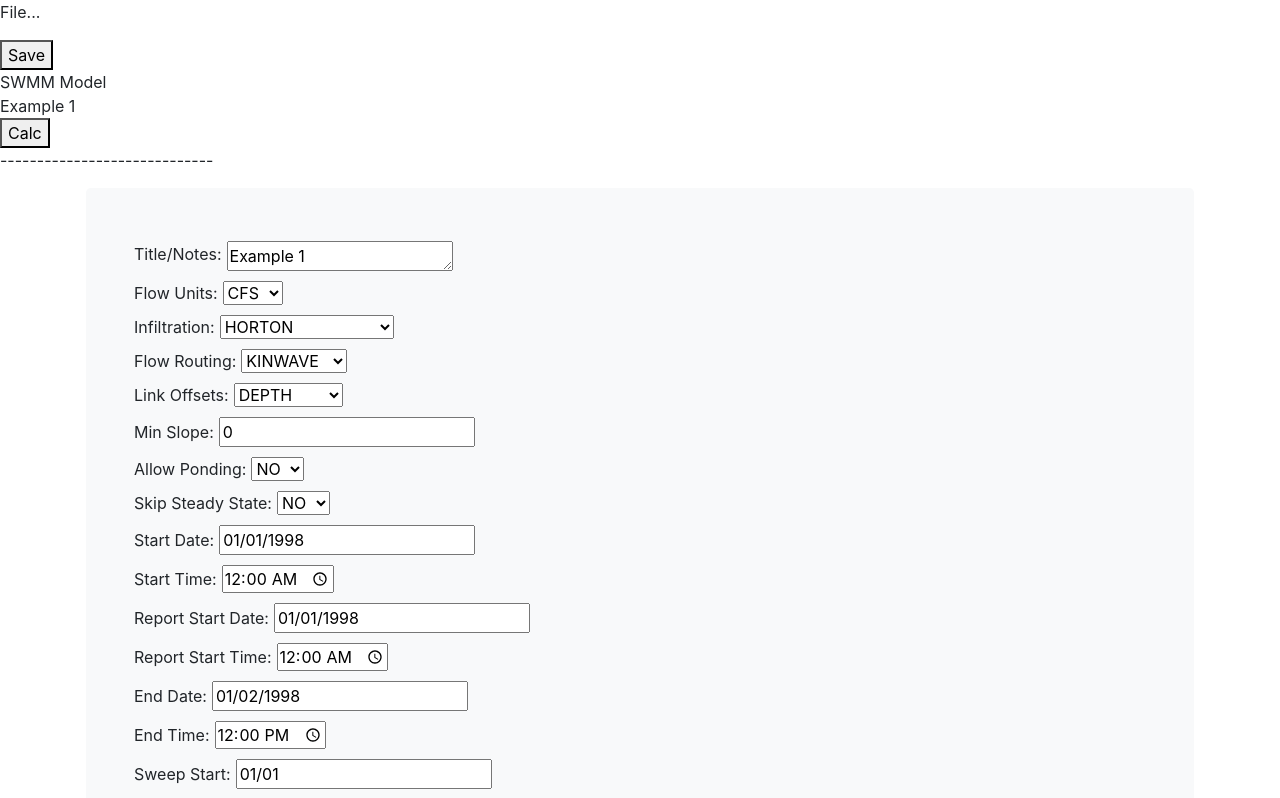
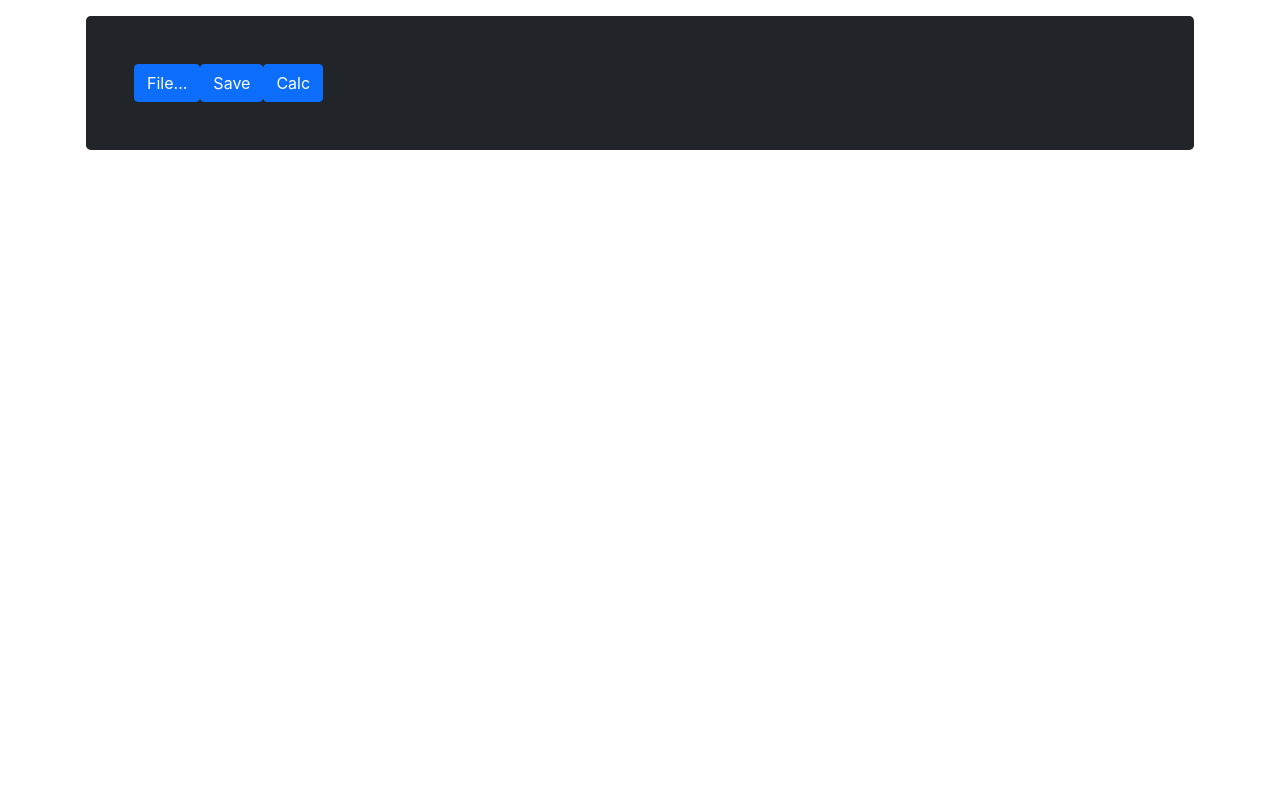
Before and after one commit to swmm-js/swmmjs, a React (Create React App) app: page / in a window 1280 px wide. Shown: the top 798 px of the page. Built offline with nearby package versions, Linux system fonts and the light colour scheme.

Commit message:
decent button show

```diff
--- /dev/null
+++ b/src/components/ButtonFile.js
@@ -0,0 +1,67 @@
+import React from 'react';
+import {Button} from 'react-bootstrap';
+import { parseInput } from '../swmmjs.js'
+
+function ButtonFile({data = {}, onUpdate, style = {}}) {
+  const hiddenFileInput = React.useRef(null);
+  const handleClick = event => {
+    hiddenFileInput.current.click();
+  }
+  const handleChange = e => {
+    e.preventDefault()
+    const reader = new FileReader()
+    reader.onload = async (e) => {
+      const text = (e.target.result);
+      const theModel = parseInput(text);
+
+      onUpdate(theModel)
+    };
+    reader.readAsText(e.target.files[0])
+  }
+
+  return (
+    <>
+      <Button onClick={handleClick}>
+        File...
+      </Button>
+      <input
+        type="file"
+        ref={hiddenFileInput}
+        onChange={handleChange}
+        style={{display: 'none'}}
+      />
+    </>
+  )
+  /*
+  function showFile (e) {
+    e.preventDefault()
+    const reader = new FileReader()
+    reader.onload = async (e) => {
+      const text = (e.target.result);
+      const theModel = parseInput(text);
+
+      onUpdate(theModel)
+    };
+    reader.readAsText(e.target.files[0])
+  }*/
+/*
+  return (
+    <div className="col-md-12 mb-12">
+      <label htmlFor="fileUpload"><p>File...</p>
+      <input
+        type="file"
+        id="fileUpload"
+        onChange={e=>showFile(e)}
+        style={{display:"none"}}
+      />
+      </label>
+    </div>
+  )*/
+}
+
+export default ButtonFile;
+
+
+<div class="col-md-12 mb-12">
+  <button type="button" id="save-modal-inflows ripplebutton btn-block" class="btn btn-primary">Save changes</button>
+</div>
--- /dev/null
+++ b/src/components/ButtonSave.js
@@ -0,0 +1,17 @@
+import React from 'react';
+import { saveInp } from '../swmmjs.js'
+import { Button } from 'react-bootstrap'
+
+function ButtonSave({model = {}, onUpdate, style = {}}) {
+  return (
+    <>
+      <Button
+        id="fileSave"
+        onClick={()=>{saveInp(model); onUpdate(model)}}
+      >Save</Button>
+    </>
+  )
+}
+
+
+export default ButtonSave;
--- a/src/components/Conduits.js
+++ b/src/components/Conduits.js
@@ -22,7 +22,10 @@
 
   // This should probably be a useMemo, and not a
   // useEffect call.
-  useEffect(() => {setLinkID(Object.keys(data.CONDUITS)[0])}, [Object.keys(data.CONDUITS)[0]])
+
+  useEffect(() => {
+    setLinkID(Object.keys(data.CONDUITS)[0])
+  }, [data.CONDUITS])
 
   // This shouldnt be linkIDs as in integers, this should
   // be linkIDs as in text strings.
@@ -60,19 +63,6 @@
       <button onClick={nextID}>Next</button>
     </>
   )
-  // Dont forget to safeguard all these components for null linkID values (don't just send a default).
-  // Try and see if that doesn't mess stuff up in cases where there is a model with no links?
-  // Would I even care about that?
-  /*
-  return(
-    <>
-      <div>------------CONDUITS-------------</div>
-      <ConduitsInitFlow data={data} onUpdate={onUpdate} style={style} conduitName={linkID} />
-      <ConduitsMaxFlow data={data} onUpdate={onUpdate} style={style} conduitName={linkID} />
-      <button onClick={nextID}>Next</button>
-      <button onClick={prevID}>Prev</button>
-    </>
-  )*/
 }
 
 export default Conduits;
--- a/src/components/Model.js
+++ b/src/components/Model.js
@@ -1,32 +1,25 @@
 import React from 'react';
 import Container from 'react-bootstrap/Container';
 import OptionsMenu from './OptionsMenu';
-import MenuFile from './MenuFile';
-import MenuSave from './MenuSave';
+import ButtonFile from './ButtonFile';
+import ButtonSave from './ButtonSave';
 import Conduits from './Conduits';
 import funcx from "../ncrs_scs.js";
 import data from '../data/nrcs_scs.json';
+import {Button} from 'react-bootstrap'
 
 
 function Model({model = {}, title='', onUpdate = f => f}) {
-  let thisLink=Object.keys(model.CONDUITS)[0];
 
   return (
   <>
-    <MenuFile model={model} onUpdate={onUpdate}></MenuFile>
-    <MenuSave model={model} onUpdate={onUpdate}></MenuSave>
-    <div>{title}</div>
-    <div>{model.TITLE}</div>
-    <button onClick={f=>{funcx(data, "I", 6, model, onUpdate); /*console.log(JSON.stringify(model, null, 2))*/}}>Calc</button>
-    <div>-----------------------------</div>
     <Container className='p-3'>
-      <Container className='p-5 mb-4 bg-light rounded-3'>
-        <OptionsMenu style={{ backgroundColor: 'blue' }} model={model} onUpdate={onUpdate} />
-        <Conduits data={model} onUpdate={onUpdate} />
+      <Container className='p-5 mb-4 bg-dark rounded-3'>
+        <ButtonFile model={model} onUpdate={onUpdate}></ButtonFile>
+        <ButtonSave model={model} onUpdate={onUpdate}></ButtonSave>
+        <Button onClick={f=>{funcx(data, "I", 6, model, onUpdate); /*console.log(JSON.stringify(model, null, 2))*/}}>Calc</Button>
       </Container>
     </Container>
-    <pre>{JSON.stringify(model, null, 2)}</pre>
-    <div>{model.TITLE}</div>
   </>
   );
 }
--- a/src/components/TitleNotes.js
+++ b/src/components/TitleNotes.js
@@ -13,7 +13,7 @@
           onChange={e =>
           {
             onUpdate({...data}, data.TITLE = e.target.value);
-            onUpdate({...data}, data.TITLE = e.target.value);
+            onUpdate({...data}, {...data})
           }}
         >
         </textarea>
--- a/src/ncrs_scs.js
+++ b/src/ncrs_scs.js
@@ -48,12 +48,6 @@
   // Get the new START time by subtracting H hours from maxTIME.
   let newStartTime = maxVal[1] - duration;
 
-  // For every element from newStartTime to maxTIME:
-  const finalStartSet = newValSet.filter((v) => {
-    return v.time >= newStartTime && v.time <= maxVal[1]
-  })
-
-  let thisPos = finalStartSet.findIndex((el)=>{return el.time === maxVal[1]})
   let valAtNewStart = data[type][data[type].findIndex((el)=>{return el.time === newStartTime})].frac;
   // VALUE2 = VALUE[now] - $VALUE$[newSTART]
   const val2Set = data[type].map((el, i) => ({
@@ -87,27 +81,28 @@
     place the timeseries and the raingages into a object or model?
     Return the object(s) and update the model using the returned objects.
   */
-  let modelUp = { RAINGAGES: {}, TIMESERIES: {} }
+  let modelUp = { RAINGAGES: {}, TIMESERIES: [] }
   modelUp.RAINGAGES = {
-    "RG1": {
+    "swmmjsRG": {
       "Format": "CUMULATIVE",
       "Interval": "0:06",
       "SCF": "1.0",
       "Source": "TIMESERIES",
-      "SeriesName": "TS1",
+      "SeriesName": "swmmjsTS",
       "Description": ""
     }
   }
 
   modelUp.TIMESERIES = resultSet.reduce((map, obj, i) =>
-    {map[i] = {"TimeSeries": "TS1","Date": "","Time": String(obj.time),"Value": String(obj.frac)}; return map;}, {} );
+    {map[i] = {"TimeSeries": "swmmjsTS","Date": "","Time": String(obj.time),"Value": String(obj.frac)}; return map;}, [] );
 
-  onUpdate({...model}, model.RAINGAGES = modelUp.RAINGAGES)
-  onUpdate({...model}, model.TIMESERIES = modelUp.TIMESERIES)
-  onUpdate({...model}, model.RAINGAGES = modelUp.RAINGAGES)
-  onUpdate({...model}, model.TIMESERIES = modelUp.TIMESERIES)
-  console.log(JSON.stringify(modelUp.TIMESERIES, null, 2))
-  console.log(JSON.stringify(model.TIMESERIES, null, 2))
+  let newSeries = [...model.TIMESERIES, ...modelUp.TIMESERIES]
+  let newGages  = {...model.RAINGAGES, ...modelUp.RAINGAGES}
+  onUpdate({...model}, model.TIMESERIES = newSeries)
+  onUpdate({...model}, model.RAINGAGES = newGages)
+  onUpdate({...model}, {...model})
+
+  return;
 }
 
 export default funcx;
--- a/src/swmmjs.js
+++ b/src/swmmjs.js
@@ -127,7 +127,6 @@
 // Right now, autosaving just adds more clicks.
 function dataToInpString(model){
   let fullString = '';
-  let secStr = '';
 
   var parser = {
     // TITLE Title/Notes needs to consume all of the lines until the next section.
@@ -181,7 +180,7 @@
             inpString += ';' + model[secStr][entry].Description + '\n';
         }
         inpString += entry.padEnd(17, ' ');
-        inpString += model[secStr][entry].Format.padEnd(10, ' ');
+        inpString += model[secStr][entry].Format.padEnd(11, ' ');
         inpString += model[secStr][entry].Interval.padEnd(7, ' ');
         inpString += model[secStr][entry].SCF.toString().padEnd(7, ' ');
         inpString += model[secStr][entry].Source.padEnd(11, ' ');
```
Also changed, not shown: src/components/Model copy.js (added, +33 -0 lines).
